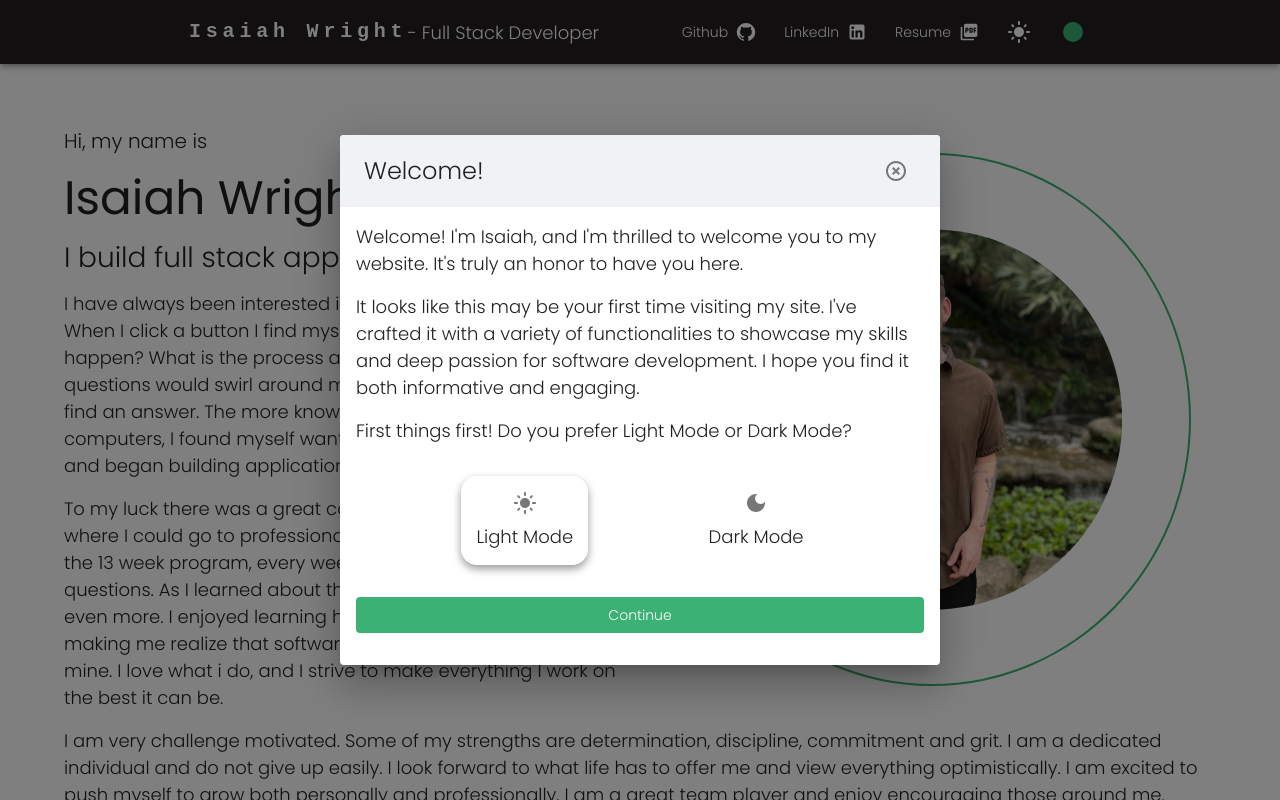
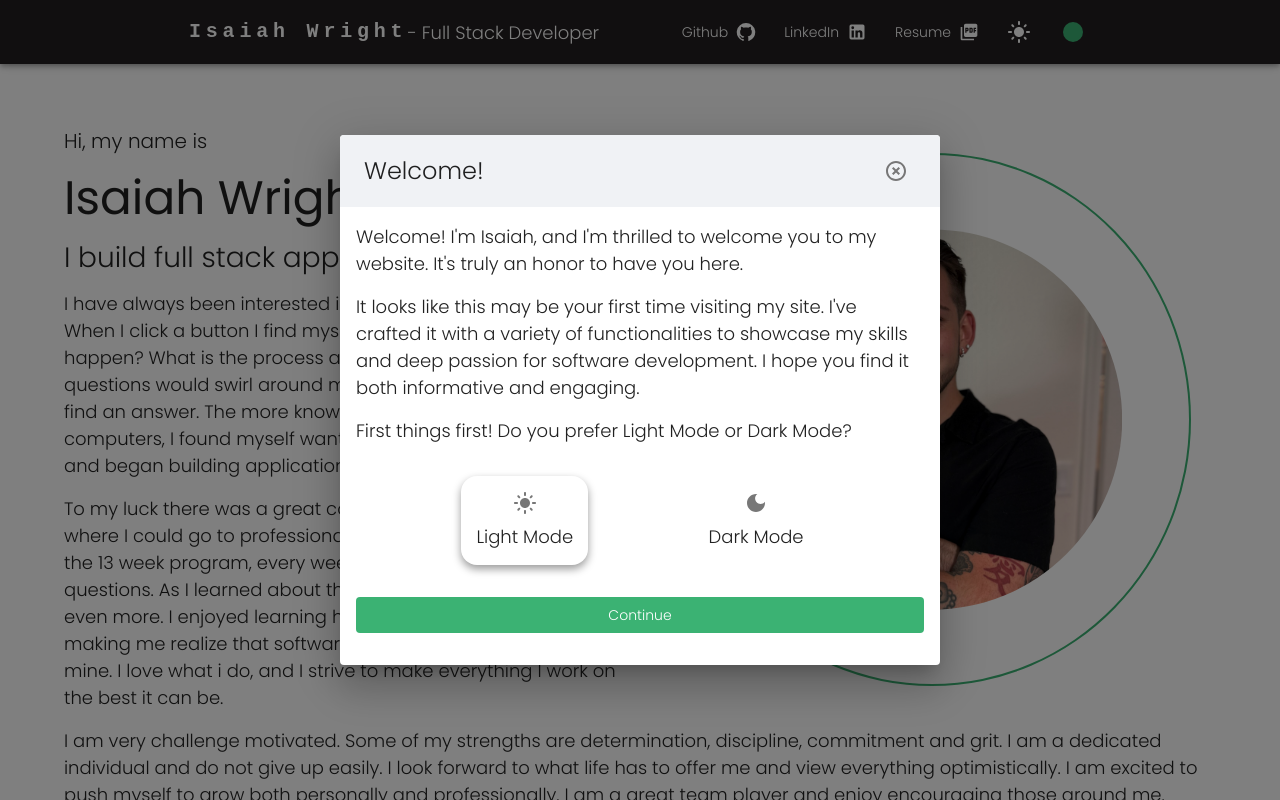
Before and after one commit to IsaiahWright902/isaiah-wright-website, a Next.js app: page / in a window 1280 px wide. Shown: the top 800 px of the page. Built offline with nearby package versions, Linux system fonts and the light colour scheme.

Commit message:
updated headshot

```diff
--- a/src/components/HomePageSections/About/AboutSection.tsx
+++ b/src/components/HomePageSections/About/AboutSection.tsx
@@ -10,6 +10,7 @@ import {
 } from "@mui/material";
 import Image from "next/image";
 import HeadShot from "@public/headshotNew.jpeg";
+import UpdatedHeadShot from "@public/updatedHeadshot.jpg"
 import { coreSelectors } from "@/store/CoreState/selector";
 import { theme } from "@/theme/ThemeRegistry";
 import AboutStyles from "./AboutStyles.module.css";
@@ -91,7 +92,8 @@ export default function AboutSection() {
                 }}
               >
                 <Image
-                  src={HeadShot}
+                  // src={HeadShot}
+                  src={UpdatedHeadShot}
                   alt="Headshot"
                   className={AboutStyles.heroImage}
                   width={0}
```
Also changed, not shown: public/updatedHeadshot.jpg (added).
